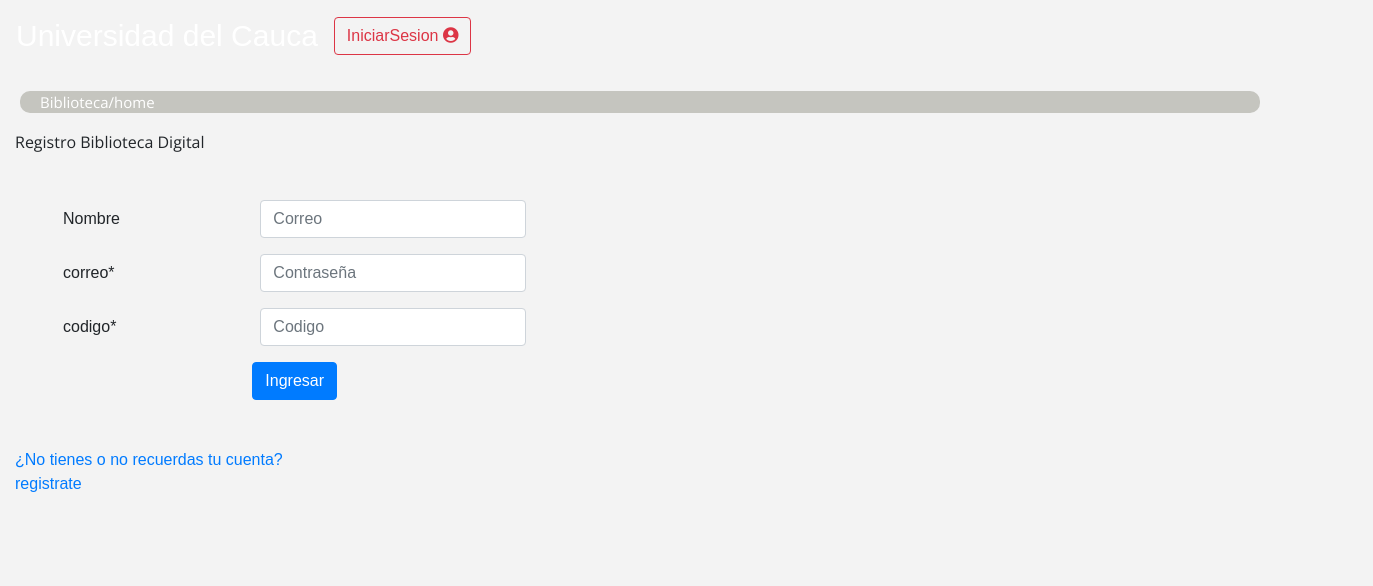
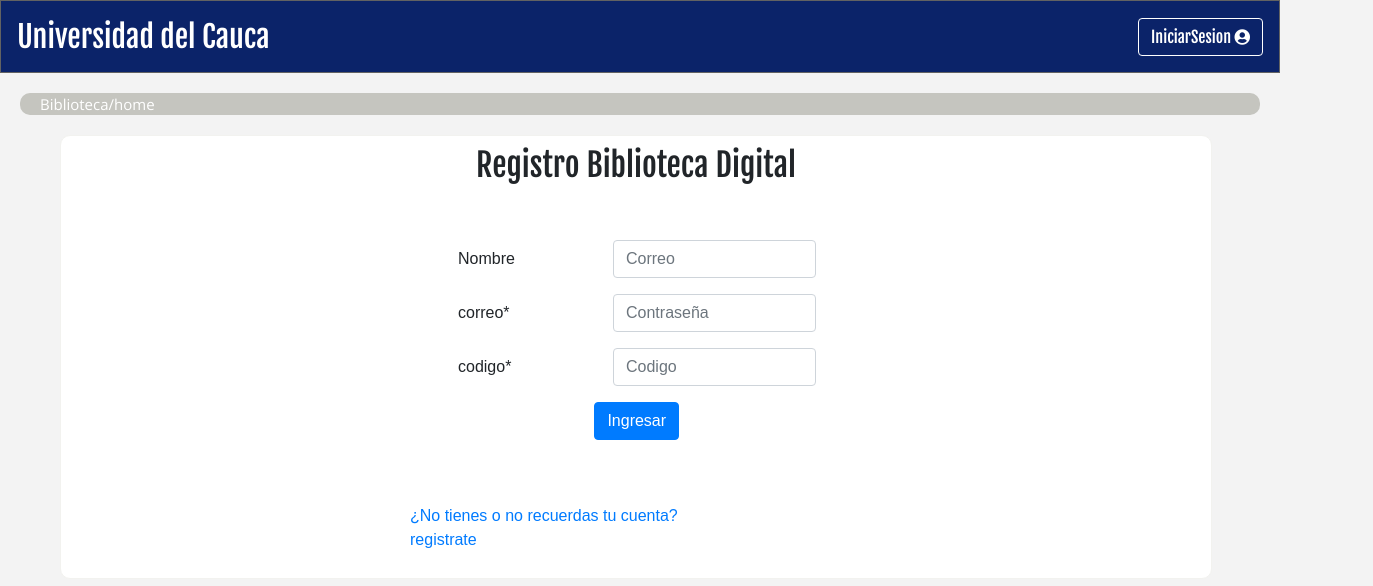
Before and after one commit to rafabelalcazar/biblioteca, a plain HTML site: page registro.html in a window 1280 px wide. Shown: the whole page, 1373 px wide, since content can reach past the window. Drawn offline with nearby package versions, Linux system fonts and the light colour scheme.

Commit message:
terminado registro e index falta horario by tefa

```diff
--- a/css/styles.css
+++ b/css/styles.css
@@ -34,11 +34,7 @@
 
 }
 
-section{
-    display: flex;
-    flex-direction: column;
 
-}
 
 main{
     /* background-color: #f3f3f3;
@@ -52,20 +48,22 @@
 }
 
 
-/* footer{
+footer{
     background-color: #1d252c;
-    /* background-color: #173486;
+    /* background-color: #173486; */
     font-size: 0.5em;;
     color: white;
-     /* display: flex;
+     /* display: flex;*/
    flex-direction: column;
     align-items: flex-end !important;
-
     bottom: 0;
     width: 100%;
     position: absolute;
 
-}  */
+}
+footer h6{
+    text-align: center;
+}
 
 /* Clase */
 
@@ -91,6 +89,11 @@
 
 }
 
+.btn-outline-danger{
+    border: 1px solid white;
+    color: white;
+
+}
 
 .navbar-brand{
     color:white;
@@ -109,7 +112,8 @@
 }
 
 .principal{
-    background-color: #f3f3f3;
+    background-color: white;
+    /* #f3f3f3    */
     margin: 0;
      display: flex;
      flex-direction: row;
@@ -117,18 +121,24 @@
      justify-items: center;
      flex-wrap: wrap;
     height: 100%;
-     margin: 20px;
+     margin: 0px 60px;
+     /* border: 1px solid #c6c6c0; */
+     border: 1.2px solid #f2f2ef ;
+
+     border-radius: 10px;
+     padding: 10px;
      /* border: 1px solid black; */
-
 
      /* margin: 10% 0% 10% 0%; */
 }
 .select{
     /* width: 30%; */
 
-    margin: 40px 10px 0px 10px;
-    background-color: #eaeae6;
-    border-radius: 10px;
+    margin: 0px 10px 0px 10px;
+    /* background-color: #eaeae6; */
+    background-color: white;
+    /* border: 2px solid #f2f2ef; */
+    /* border-radius: 10px; */
     width: 200px;
     height: 100%;
     display: flex;
@@ -154,13 +164,14 @@
 }
 .btn-group-vertical{
     background-color: none !important;
-    margin: 2px 10px 10px 10px;
+    /* margin: 2px 10px 10px 10px; */
+    border-radius: 10px;
     color: #1d252c !important;
     font-family: 'Fjalla One', sans-serif;
 
 }
 .btn-select{
-    /* border: 1.2px solid #0e8b38 !important; */
+    border: 2px solid #f2f2ef !important;
     color: #1d252c !important;
     font-family: 'Fjalla One', sans-serif;
     font-size: 1.1em;
@@ -179,14 +190,18 @@
 
 }
 .info{
-    border: 1.2px solid #f2f2ef;
+    /* border: 1.2px solid #f2f2ef; */
     background: white;
     border-radius: 20px;
     display: flex;
     flex-direction: column;
+    justify-content: center;
     flex-wrap: wrap;
     width: 75%;
 
+}
+.info h2{
+    text-align: center;
 }
 .info-prin{
     display: flex;
@@ -263,6 +278,45 @@
 -moz-box-shadow: 0px 1px 16px 1px rgba(0,0,0,0.43);
 box-shadow: 0px 1px 16px 1px rgba(0,0,0,0.43);
 }
+.reg-main{
+    background: white;
+    display: flex;
+    flex-direction: row;
+    justify-content: center;
+    justify-items: center;
+    width: 90%;
+    border: 1.2px solid #f2f2ef ;
+    border-radius: 10px;
+    margin: 0px 60px;
+    padding: 10px;
+
+
+}
+.reg-position{
+    display: flex;
+    flex-direction: row;
+    justify-content: center;
+    width: 50%;
+
+}
+.reg-form{
+    width: 80%;
+    display: flex;
+    flex-direction: column;
+    justify-items: center;
+    justify-content: center;
+}
+.reg-form h2{
+    text-align: center;
+}
+
+.formulario{
+    width: 900px !important;
+    display: flex;
+    flex-direction: column;
+    justify-items: center;
+}
+
 /* .elemento{
     width: 25%; // cuando necesito que cambien de tamaño y se adapten los cuadros se vuelven mas chititos pero alcanzan todos en el horizontal
 } */
--- a/registro.html
+++ b/registro.html
@@ -18,7 +18,7 @@
 <body>
 
         <header>
-                <nav class="navbar navbar-expand-lg ">
+                <nav class="navbar my-nav navbar-expand-lg ">
                     <a class="navbar-brand" href="/">Universidad del Cauca</a>
 
                     <button class="btn btn-user btn-outline-danger my-2 my-sm-0" type="submit">
@@ -30,9 +30,10 @@
                     <h1>Biblioteca/home</h1>
                 </section>
 
-    <main class="container-fluid">
-            <div class="">
-                <h1>Registro Biblioteca Digital</h1>
+    <section class="reg-main">
+            <div class="reg-position">
+                <div class="reg-form">
+                <h2>Registro Biblioteca Digital</h2>
                 <div class="formulario m-5">
                     <form>
                         <div class="form-group row">
@@ -64,7 +65,8 @@
 
                 <p><a href="#">¿No tienes o no recuerdas tu cuenta? <br>registrate </a></p>
             </div>
-        </main>
+        </div>
+    </section>
 
 </body>
 </html>
```
Also changed, not shown: index.html (+16 -8 lines), img/logo-unicauca.png.
